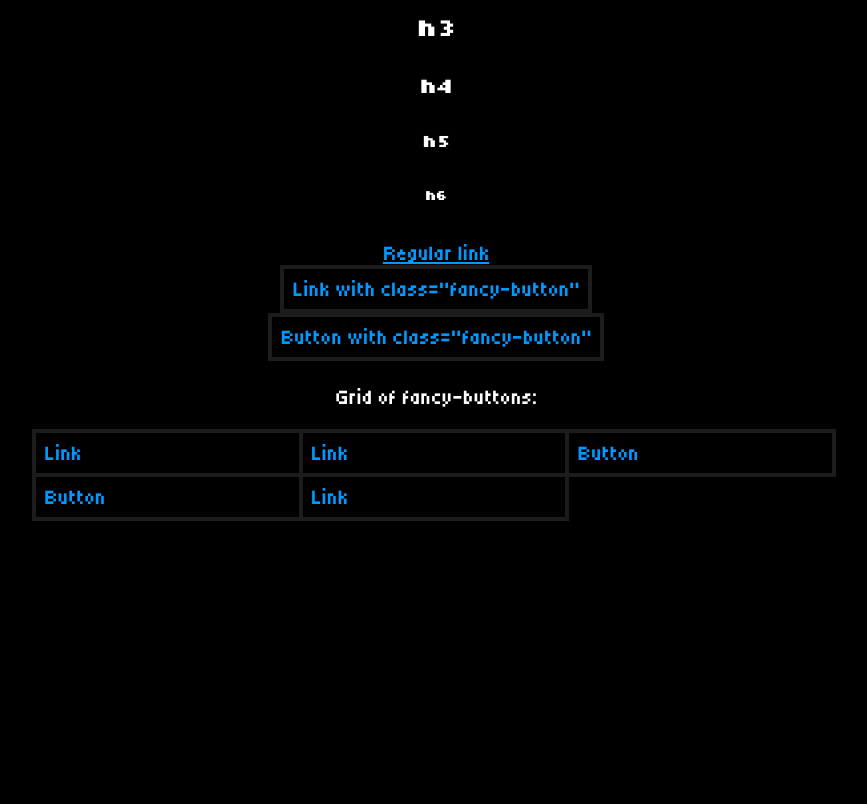
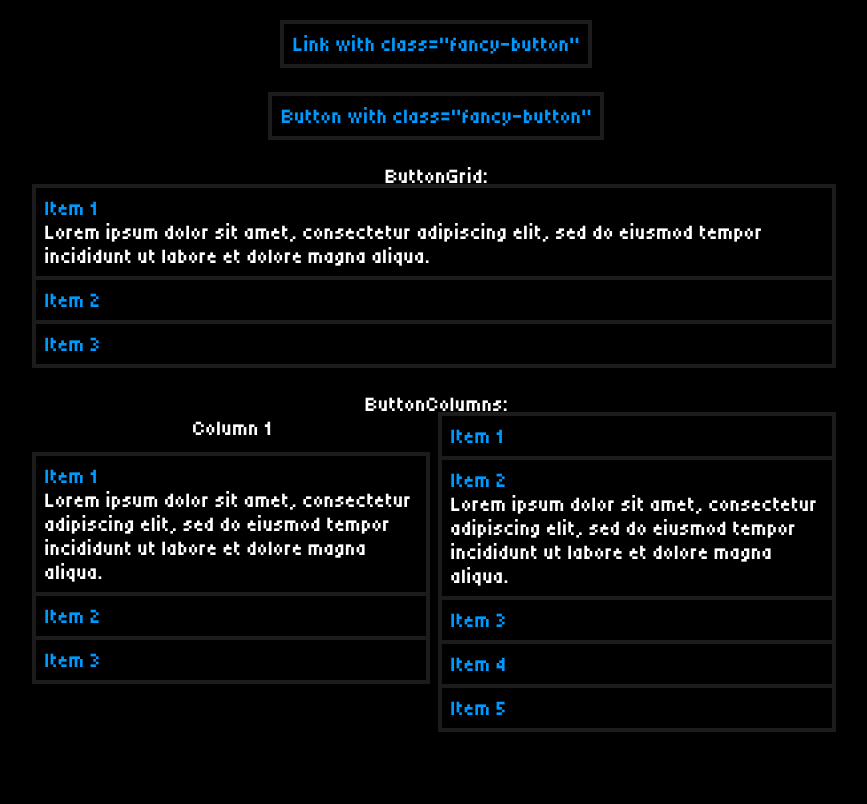
Before and after one commit to hw2007/hw2007.net, an Astro site: page /demo in a window 1280 px wide. Shown: the part 436-1240 px from the top of the page, without its empty margins (204-1071 px from the left). Before the commit the page ends 965 px from the top, so only its background shows below. Built offline with nearby package versions, Linux system fonts and the light colour scheme; Astro itself is replaced by a stand-in of ours.

Commit message:
Restructure layouts to have a base, then one layout for standard pages & another for embed pages. Also create components for BackButton, ButtonGrid, ButtonColumns

```diff
--- /dev/null
+++ b/src/components/BackButton.astro
@@ -0,0 +1,16 @@
+---
+interface Props {
+    href?: string;
+}
+
+const { href = "/" } = Astro.props;
+---
+
+<a href={href} style="
+    position: absolute;
+    top: -6px;
+    left: 0px;
+    padding: 20px;
+">
+    ← Back
+</a>
--- /dev/null
+++ b/src/components/ButtonColumns.astro
@@ -0,0 +1,36 @@
+---
+import ButtonGrid from "./ButtonGrid.astro";
+import type { Item } from "./ButtonGrid.astro";
+
+interface Column {
+    title?: string;
+    items: Item[];
+}
+
+interface Props {
+    columns: Column[];
+}
+
+const { columns } = Astro.props;
+---
+
+<style>
+    .button-cols {
+        display: grid;
+        grid-template-columns: repeat(var(--max-columns), 1fr);
+        gap: 12px;
+    }
+</style>
+
+<div class="button-cols" style={`--max-columns: ${columns.length}`}>
+    {columns.map((col) => (
+        <div>
+            { // Only create the title paragraph if col.title is set
+                col.title && (
+                    <p style="margin-bottom: 16px;">{col.title}</p>
+                )
+            }
+            <ButtonGrid items={col.items} />
+        </div>
+    ))}
+</div>
--- /dev/null
+++ b/src/components/ButtonGrid.astro
@@ -0,0 +1,44 @@
+---
+export interface Item {
+    title: string;
+    description?: string;
+    image?: string;
+    href: string;
+}
+
+interface Props {
+    items: Item[];
+    maxCols?: number;
+    title?: string;
+}
+
+const { items, maxCols = 1} = Astro.props;
+---
+
+<style>
+    .button-grid {
+        display: grid;
+        grid-template-columns: repeat(var(--max-columns), 1fr);
+        gap: 0px;
+    }
+
+    /* Overlapping borders */
+    .button-grid .fancy-button {
+        margin-top: -4px;
+        margin-left: -4px;
+    }
+</style>
+
+<div class="button-grid" style={`--max-columns: ${maxCols}`}>
+    {items.map((item) => (
+        <a class="fancy-button" href={item.href}>
+            <p>
+                {item.title}
+                <br>
+                <span style="color: var(--fg)">
+                    {item.description}
+                </span>
+            </p>
+        </a>
+    ))}
+</div>
--- a/src/layouts/BaseLayout.astro
+++ b/src/layouts/BaseLayout.astro
@@ -3,10 +3,9 @@ import "../styles/style.css"
 
 interface Props {
     title: string;
-    tagline: string;
 }
 
-const { title, tagline } = Astro.props;
+const { title } = Astro.props;
 ---
 
 <html lang="en">
@@ -30,25 +29,7 @@ const { title, tagline } = Astro.props;
             });
         </script>
     </head>
-    <body style="text-align: center;">
-        <!-- Page title -->
-        <h1 style="
-            margin-top: 60px;
-            margin-bottom: 60px;
-            margin-left: 5px;
-            margin-right: 5px;
-        ">
-            <!-- Wrap the header in a slot so that it can be customized (e.g. on the index page) -->
-            <slot name="header">{title}</slot>
-        </h1>
-
-        <!-- Page subtitle/tagline -->
-        <p style="
-            margin-top: 0px
-            margin-bottom: 35px
-            margin-left: 5px
-            margin-right: 5px
-        "><i>{tagline}</i></p>
+    <body>
 
         <slot />
 
--- a/src/layouts/LayoutWithBack.astro
+++ /dev/null
@@ -1,23 +0,0 @@
----
-import Layout from "./BaseLayout.astro"
-
-interface Props {
-    title: string;
-    tagline: string;
-}
-
-const { title, tagline } = Astro.props;
----
-
-<Layout title={title} tagline={tagline}>
-    <a href="javascript:history.back()" style="
-        position: absolute;
-        top: -6px;
-        left: 0px;
-        padding: 20px;
-    ">
-        ← Back
-    </a>
-
-    <slot />
-</Layout>
--- /dev/null
+++ b/src/layouts/StandardLayout.astro
@@ -0,0 +1,40 @@
+---
+import BaseLayout from "./BaseLayout.astro";
+import BackButton from "../components/BackButton.astro";
+
+interface Props {
+    title: string;
+    tagline: string;
+    showBackButton?: boolean;
+}
+
+const { title, tagline, showBackButton = true} = Astro.props;
+---
+
+<BaseLayout title={title}>
+    {showBackButton && (
+        <BackButton />
+    )}
+    <main style="text-align: center;">
+        <!-- Page title -->
+        <h1 style="
+            margin-top: 72px;
+            margin-bottom: 60px;
+            margin-left: 5px;
+            margin-right: 5px;
+        ">
+            <!-- Wrap the header in a slot so that it can be customized (e.g. on the index page) -->
+            <slot name="header">{title}</slot>
+        </h1>
+
+        <!-- Page subtitle/tagline -->
+        <p style="
+            margin-top: 0px;
+            margin-bottom: 60px;
+            margin-left: 5px;
+            margin-right: 5px;
+        "><i>{tagline}</i></p>
+
+        <slot />
+    </main>
+</BaseLayout>
--- a/src/pages/demo.astro
+++ b/src/pages/demo.astro
@@ -1,26 +1,86 @@
 ---
-import Layout from "../layouts/LayoutWithBack.astro"
+import StandardLayout from "../layouts/StandardLayout.astro"
+import ButtonGrid from "../components/ButtonGrid.astro";
+import ButtonColumns from "../components/ButtonColumns.astro";
+
+const items = [
+    {
+        title: "Item 1",
+        description: "Lorem ipsum dolor sit amet, consectetur adipiscing elit, sed do eiusmod tempor incididunt ut labore et dolore magna aliqua.",
+        href: "/"
+    },
+    {
+        title: "Item 2",
+        href: "/"
+    },
+    {
+        title: "Item 3",
+        href: "/"
+    }
+];
+
+const columns = [
+    {
+        title: "Column 1",
+        items: [
+            {
+                title: "Item 1",
+                description: "Lorem ipsum dolor sit amet, consectetur adipiscing elit, sed do eiusmod tempor incididunt ut labore et dolore magna aliqua.",
+                href: "/"
+            },
+            {
+                title: "Item 2",
+                href: "/"
+            },
+            {
+                title: "Item 3",
+                href: "/"
+            }
+        ]
+    },
+    {
+        title: "",
+        items: [
+            {
+                title: "Item 1",
+                href: "/"
+            },
+            {
+                title: "Item 2",
+                description: "Lorem ipsum dolor sit amet, consectetur adipiscing elit, sed do eiusmod tempor incididunt ut labore et dolore magna aliqua.",
+                href: "/"
+            },
+            {
+                title: "Item 3",
+                href: "/"
+            },
+            {
+                title: "Item 4",
+                href: "/"
+            },
+            {
+                title: "Item 5",
+                href: "/"
+            }
+        ]
+    }
+];
 ---
 
-<Layout title="CSS Demo" tagline="see what various elements look like under the sitewide styling">
+<StandardLayout title="CSS Demo" tagline="see what various elements look like under the sitewide styling" showBackButton={true}>
     <h1>h1</h1>
-    <h2>h2</h2>
-    <h3>h3</h3>
-    <h4>h4</h4>
-    <h5>h5</h5>
-    <h6>h6</h6>
     <a href="/demo">Regular link</a>
+    <br>
     <br>
     <a href="/demo" class="fancy-button">Link with class="fancy-button"</a>
     <br>
+    <br>
     <button class="fancy-button">Button with class="fancy-button"</button>
     <br>
-    <p>Grid of fancy-buttons:</p>
-    <div class="button-grid">
-        <a href="/demo" class="fancy-button">Link</a>
-        <a href="/demo" class="fancy-button">Link</a>
-        <button class="fancy-button">Button</button>
-        <button class="fancy-button">Button</button>
-        <a href="/demo" class="fancy-button">Link</a>
-    </div>
-</Layout>
+    <br>
+    <p>ButtonGrid:</p>
+    <ButtonGrid items={items} />
+    <br>
+    <p>ButtonColumns:</p>
+    <ButtonColumns columns={columns} />
+</StandardLayout>
--- a/src/pages/index.astro
+++ b/src/pages/index.astro
@@ -1,8 +1,8 @@
 ---
-import Layout from "../layouts/BaseLayout.astro"
+import StandardLayout from "../layouts/StandardLayout.astro"
 ---
 
-<Layout title="hw2007.net" tagline="welcome home!">
+<StandardLayout title="hw2007.net" tagline="welcome home!" showBackButton={false}>
     <style>
         @media (max-width: 750px) {
             .desktop-only {
@@ -39,4 +39,4 @@ import Layout from "../layouts/BaseLayout.astro"
             CSS Demo
         </a>
     </p>
-</Layout>
+</StandardLayout>
--- a/src/styles/style.css
+++ b/src/styles/style.css
@@ -51,8 +51,13 @@ body {
     max-width: 800px;
     margin-left: auto;
     margin-right: auto;
+	margin-bottom: 72px;
     padding-left: 20px;
     padding-right: 20px;
+}
+
+p {
+	margin: 0px;
 }
 
 h1 {
@@ -176,15 +181,3 @@ a:hover {
 .fancy-button:hover::before {
 	opacity: 1;
 }
-
-.button-grid {
-    display: grid;
-    grid-template-columns: repeat(3, 1fr);
-    gap: 0px;
-}
-
-/* Remove overlapping borders */
-.button-grid .fancy-button {
-    margin-top: -4px;
-    margin-left: -4px;
-}
```
Also changed, not shown: src/layouts/EmbedLayout.astro (added, +22 -0 lines).
